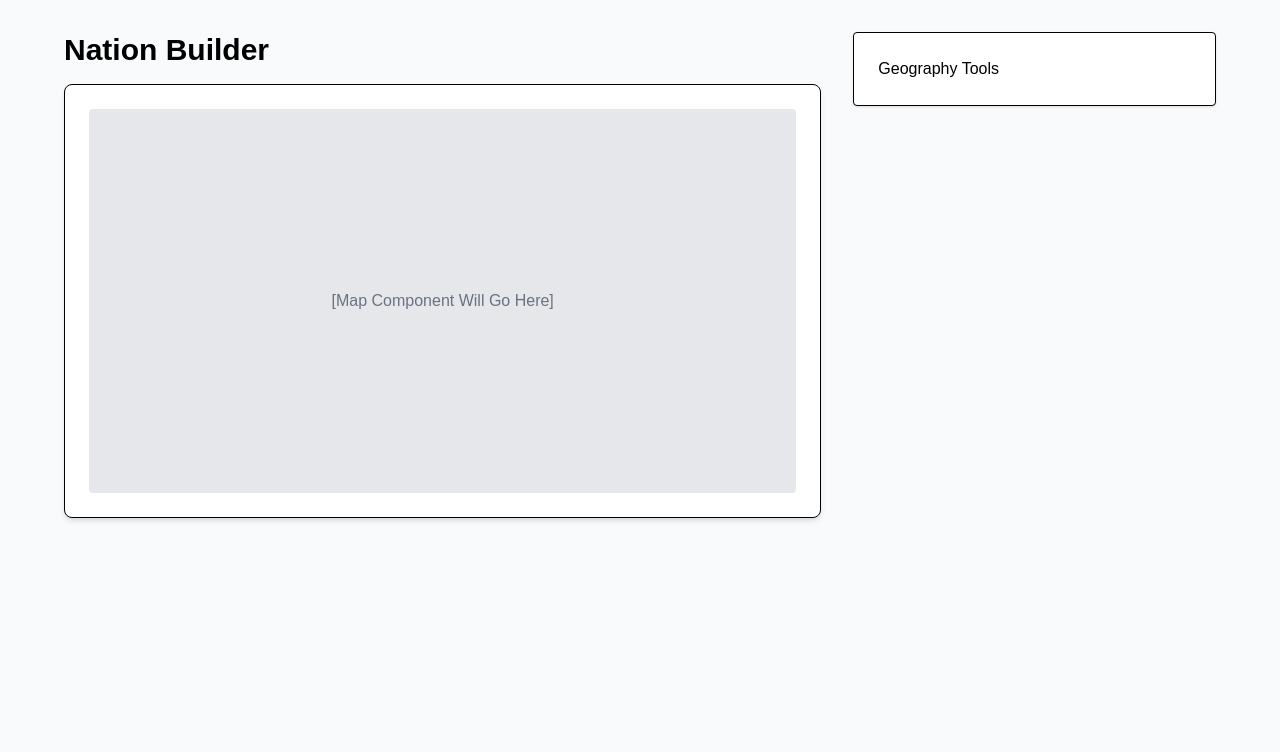
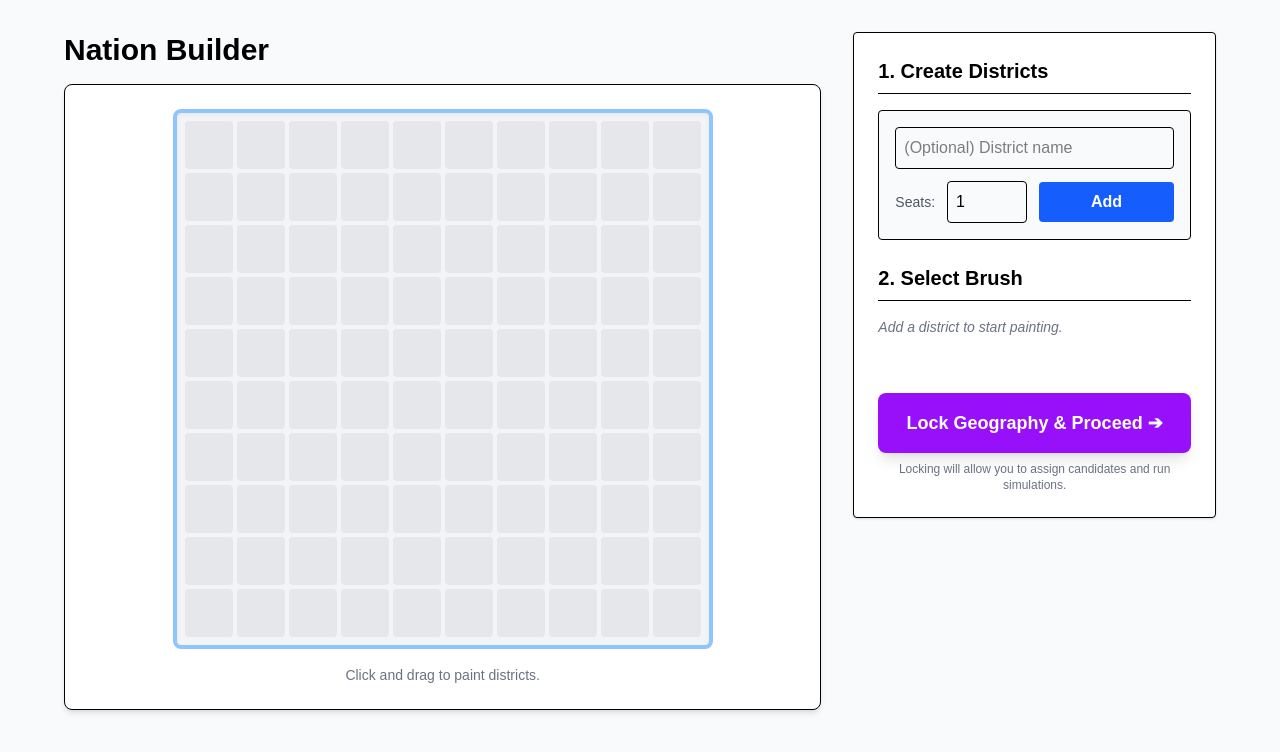
Before and after one commit to joemakarski/electoral-simulator, a Next.js app in the folder frontend/: page / in a window 1280 px wide. Shown: the top 752 px of the page. Built offline with nearby package versions, Linux system fonts and the light colour scheme.

Commit message:
Make tiles selectable to create districts

```diff
--- a/frontend/app/page.tsx
+++ b/frontend/app/page.tsx
@@ -1,9 +1,8 @@
 'use client';
 
 import { useSimulationStore } from '@/store/simulationStore';
-// TODO:
-// import MapGrid from '@/components/MapGrid';
-// import BuilderControls from '@/components/BuilderControls';
+import MapGrid from '@/components/MapGrid';
+import BuilderControls from '@/components/BuilderControls';
 // import SimulationControls from '@/components/SimulationControls';
 
 export default function Home() {
@@ -19,11 +18,8 @@ export default function Home() {
             {isNationLocked ? "Electoral Dashboard" : "Nation Builder"}
           </h1>
 
-          <div className="bg-white p-6 rounded-lg shadow-md border">
-            {/* <MapGrid /> */}
-            <div className="w-full h-96 bg-gray-200 rounded flex items-center justify-center text-gray-500">
-               [Map Component Will Go Here]
-            </div>
+          <div className="bg-white p-6 rounded-lg shadow-md border flex justify-center">
+            <MapGrid />
           </div>
         </div>
 
@@ -32,7 +28,9 @@ export default function Home() {
           {isNationLocked ? (
              <div className="bg-white p-6 rounded shadow border">Simulation Tools</div>
           ) : (
-             <div className="bg-white p-6 rounded shadow border">Geography Tools</div>
+             <div className="bg-white p-6 rounded shadow border">
+              <BuilderControls/>
+            </div>
           )}
         </div>
 
--- /dev/null
+++ b/frontend/components/BuilderControls.tsx
@@ -0,0 +1,134 @@
+'use client';
+
+import { useState } from "react";
+import { useSimulationStore } from "@/store/simulationStore";
+
+export default function BuilderControls() {
+  // Hook key consts into store
+  const {
+    districts,
+    addDistrict,
+    removeDistrict,
+    setNationLocked,
+    activeBrush,
+    setActiveBrush,
+  } = useSimulationStore();
+
+  // Local consts for local forms
+  const [newDistrictName, setNewDistrictName] = useState("");
+  const [newDistrictSeats, setNewDistrictSeats] = useState<number>(1);
+
+
+  // HANDLERS
+
+  // Add new district and clean values
+  const handleAddDistrict = () => {
+    const name = (newDistrictName.trim()) ||
+        `District ${districts.length + 1}`; // empty string -> generate name
+
+    const newId = `d_${Date.now()}`; // Generate a quick unique ID
+    addDistrict({
+      id: newId,
+      name: name,
+      num_seats: newDistrictSeats
+    });
+
+    setNewDistrictName("");
+    setNewDistrictSeats(1);
+    if (!activeBrush) setActiveBrush(newId);
+  };
+
+  const handleLockNation = () => {
+    if (districts.length === 0) {
+      alert("You must create at least one district before locking the nation."); // TODO: make prettier
+      return;
+    }
+    setNationLocked(true);
+  };
+
+  return (
+    <div className="flex flex-col gap-6">
+      <div>
+        <h2 className="text-xl font-bold border-b pb-2 mb-4">1. Create Districts</h2>
+
+        {/* District Creation Form */}
+        <div className="flex flex-col gap-3 bg-gray-50 p-4 rounded border">
+          <input
+            type="text"
+            placeholder="(Optional) District name"
+            value={newDistrictName}
+            onChange={(e) => setNewDistrictName(e.target.value)}
+            className="p-2 border rounded"
+          />
+          <div className="flex items-center gap-3">
+            <label className="text-sm text-gray-600">Seats:</label>
+            <input
+              type="number"
+              min="1"
+              value={newDistrictSeats}
+              onChange={(e) => setNewDistrictSeats(parseInt(e.target.value) || 1)}
+              className="p-2 border rounded w-20"
+            />
+            <button
+              onClick={handleAddDistrict}
+              className="bg-blue-600 text-white px-4 py-2 rounded font-bold hover:bg-blue-700 w-full"
+            >
+              Add
+            </button>
+          </div>
+        </div>
+      </div>
+
+      {/* The "Paint Palette" */}
+      <div>
+        <h2 className="text-xl font-bold border-b pb-2 mb-4">2. Select Brush</h2>
+        {districts.length === 0 ? (
+          <p className="text-sm text-gray-500 italic">Add a district to start painting.</p>
+        ) : (
+          <div className="flex flex-col gap-2">
+            <button
+              onClick={() => setActiveBrush(null)}
+              className={`p-3 text-left rounded border transition-colors ${
+                activeBrush === null ? "bg-red-500 text-white" : "bg-white hover:bg-gray-100"
+              }`}
+            >
+              Eraser
+            </button>
+
+            {districts.map((d) => (
+              <div key={d.id} className="flex gap-2">
+                <button
+                  onClick={() => setActiveBrush(d.id)}
+                  className={`flex-1 p-3 text-left rounded border transition-colors font-semibold ${
+                    activeBrush === d.id ? "bg-blue-600 text-white border-blue-700" : "bg-white hover:bg-gray-100"
+                  }`}
+                >
+                  {d.name} ({d.num_seats} {d.num_seats === 1 ? 'seat' : 'seats'})
+                </button>
+                <button
+                  onClick={() => removeDistrict(d.id)}
+                  className="px-3 bg-red-100 text-red-600 rounded hover:bg-red-200"
+                >
+                  X
+                </button>
+              </div>
+            ))}
+          </div>
+        )}
+      </div>
+
+      {/* Proceed to Phase 2 */}
+      <div className="mt-8">
+        <button
+          onClick={handleLockNation}
+          className="w-full bg-purple-600 text-white p-4 rounded-lg font-bold text-lg hover:bg-purple-700 transition-colors shadow-lg"
+        >
+          Lock Geography & Proceed ➔
+        </button>
+        <p className="text-xs text-gray-500 text-center mt-2">
+          Locking will allow you to assign candidates and run simulations.
+        </p>
+      </div>
+    </div>
+  );
+}
--- a/frontend/components/MapGrid.tsx
+++ b/frontend/components/MapGrid.tsx
@@ -0,0 +1,60 @@
+'use client';
+
+import { useSimulationStore } from '@/store/simulationStore';
+
+// A simple distinct color palette for our dynamic districts
+const PALETTE = [
+  "bg-blue-500", "bg-red-500", "bg-green-500",
+  "bg-purple-500", "bg-yellow-500", "bg-pink-500", "bg-indigo-500"
+];
+
+export default function MapGrid() {
+  const { grid, districts, updateTileDistrict, activeBrush, isNationLocked } = useSimulationStore();
+
+  // Helper to figure out what color a tile should be
+  const getTileColor = (districtId: string | null) => {
+    if (!districtId) return "bg-gray-200"; // Unassigned land
+
+    const index = districts.findIndex(d => d.id === districtId);
+    if (index === -1) return "bg-gray-200"; // Fallback if district deleted
+
+    return PALETTE[index % PALETTE.length];
+  };
+
+  const handleTileClick = (tileId: number) => {
+    // Prevent painting if the nation is locked!
+    if (isNationLocked) return;
+    updateTileDistrict(tileId, activeBrush);
+  };
+
+  return (
+    <div className="flex flex-col items-center">
+      <div
+        className={`grid grid-cols-10 gap-1 p-2 bg-gray-100 border-4 rounded-lg shadow-inner w-fit ${
+          isNationLocked ? "border-gray-400 cursor-default" : "border-blue-300 cursor-pointer"
+        }`}
+      >
+        {grid.map((tile) => (
+          <div
+            key={tile.id}
+            onMouseDown={() => handleTileClick(tile.id)}
+            onMouseEnter={(e) => {
+              // Enable drag-to-paint (if left mouse button is held down)
+              if (e.buttons === 1) handleTileClick(tile.id);
+            }}
+            className={`w-10 h-10 md:w-12 md:h-12 rounded-sm transition-colors duration-150 ${getTileColor(tile.district_id)} ${
+              !isNationLocked && "hover:brightness-90"
+            }`}
+          />
+        ))}
+      </div>
+
+      {/* Small status indicator */}
+      <div className="mt-4 text-sm text-gray-500 font-medium">
+        {isNationLocked
+          ? "Geography Locked. Map is in View-Only mode."
+          : "Click and drag to paint districts."}
+      </div>
+    </div>
+  );
+}
--- a/frontend/store/simulationStore.tsx
+++ b/frontend/store/simulationStore.tsx
@@ -32,9 +32,13 @@ interface SimulationState {
     isNationLocked: boolean;
     setNationLocked: (locked: boolean) => void;
 
-    // System
+    // Electoral system
     activeSystem: string;
     setActiveSystem: (system: string) => void;
+
+    // Brush
+    activeBrush: string | null;
+    setActiveBrush: (brush: string | null) => void;
 }
 
 // Setting up the store
@@ -49,7 +53,7 @@ export const useSimulationStore = create<SimulationState>((set) => ({
     setGrid: (grid) => set({ grid }),
 
     updateTileDistrict: (tileId, districtId) => set((state) => ({
-        grid: state.grid.map(t => (t.id===tileId ? {...t, districtId: districtId} : t))
+        grid: state.grid.map(t => t.id===tileId ? { ...t, district_id: districtId } : t)
     })),
 
     districts: [], // initially empty
@@ -61,4 +65,7 @@ export const useSimulationStore = create<SimulationState>((set) => ({
 
     activeSystem: "fptp",
     setActiveSystem: (system) => set({activeSystem: system}),
+
+    activeBrush: null,
+    setActiveBrush: (brush) => set({ activeBrush: brush }),
 }));
```
Also changed, not shown: frontend/components/CandidateControls.tsx (deleted), frontend/components/ResultsDashboard.tsx (deleted), frontend/components/SimulationControls.tsx (added).
